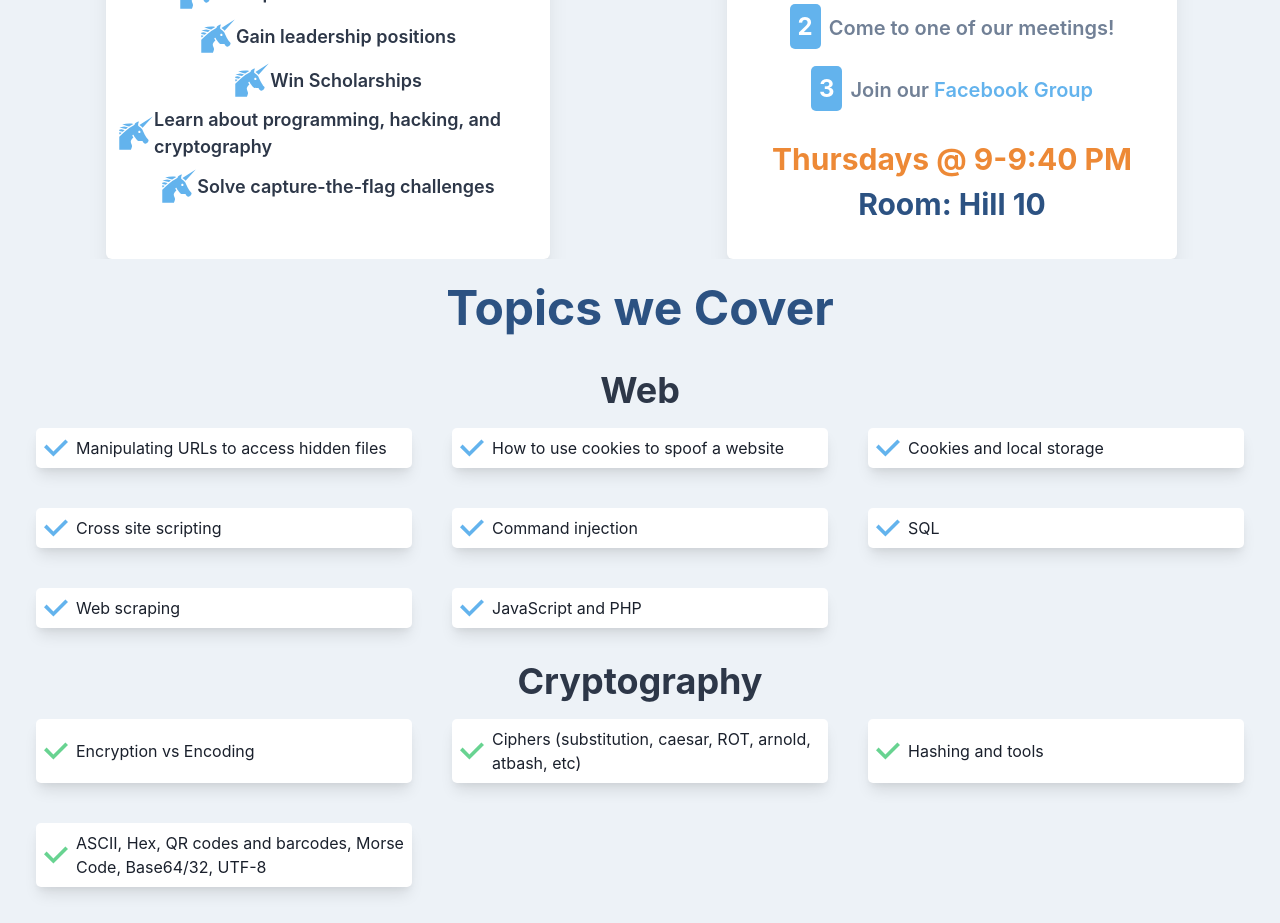
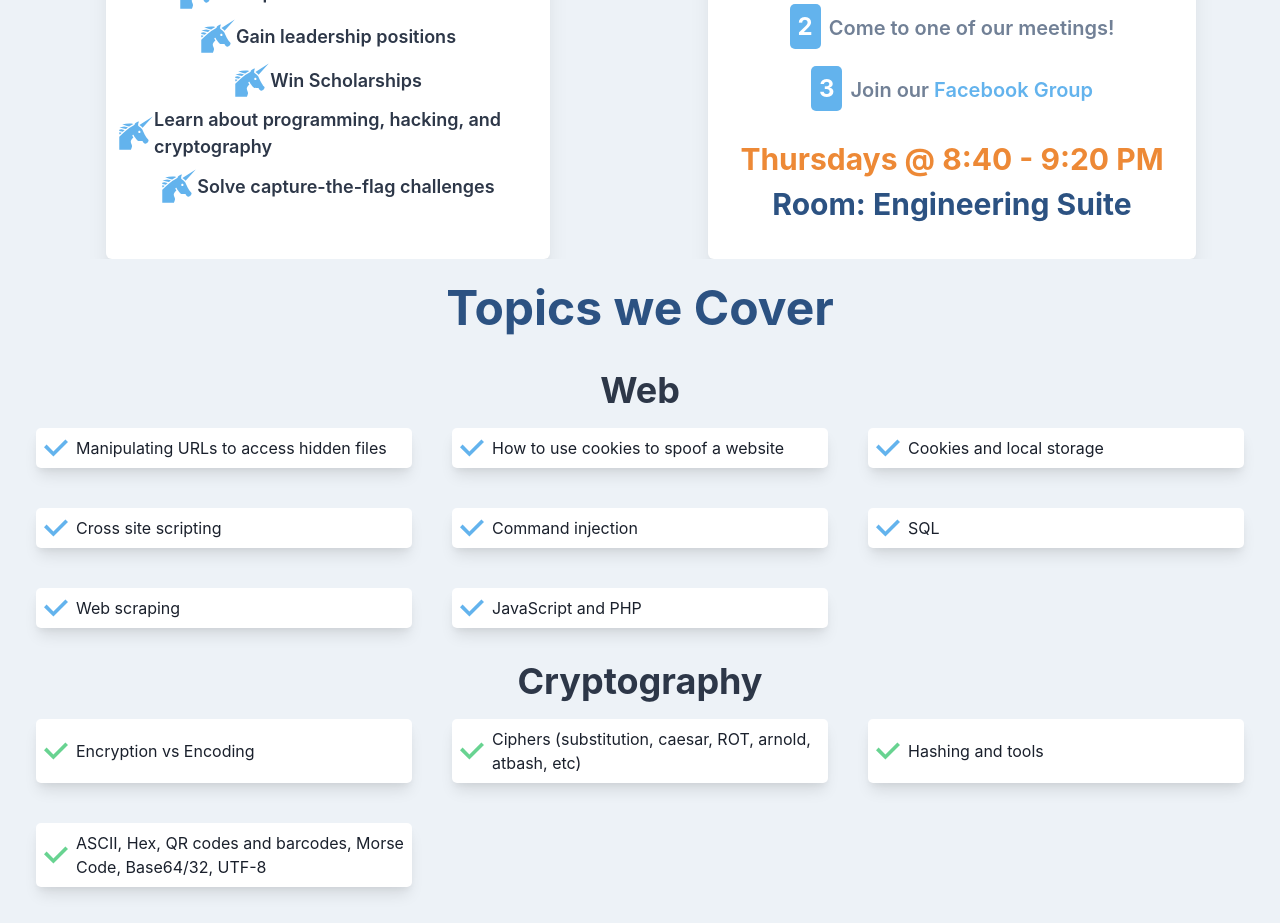
Before and after one commit to CyberUnicorns/CyberUnicorns.github.io, a Next.js app: page / in a window 1280 px wide. Shown: the part 1560-2483 px from the top of the page. Built offline with nearby package versions, Linux system fonts and the light colour scheme.

Commit message:
fixed meeting time

```diff
--- a/components/Join/index.jsx
+++ b/components/Join/index.jsx
@@ -74,10 +74,10 @@ export function Join() {
               </Link>
             </Numbered>
             <Text fontWeight="bold" fontSize="3xl" color="orange.400">
-              Thursdays @ 9-9:40 PM
+              Thursdays @ 8:40 - 9:20 PM
             </Text>
             <Text fontWeight="bold" fontSize="3xl" color="blue.700">
-              Room: Hill 10
+              Room: Engineering Suite
             </Text>
           </Box>
         </SimpleGrid>
```
